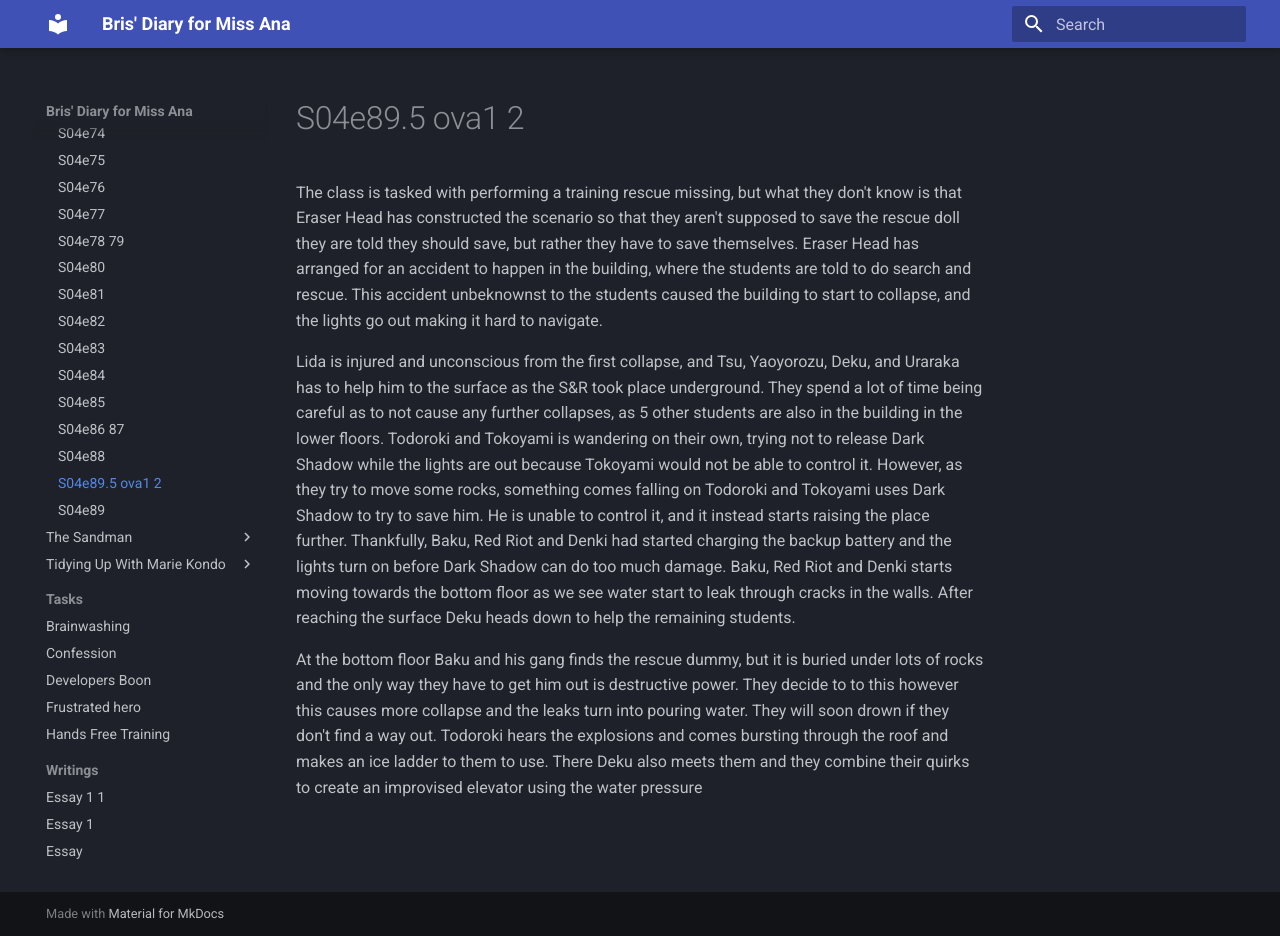
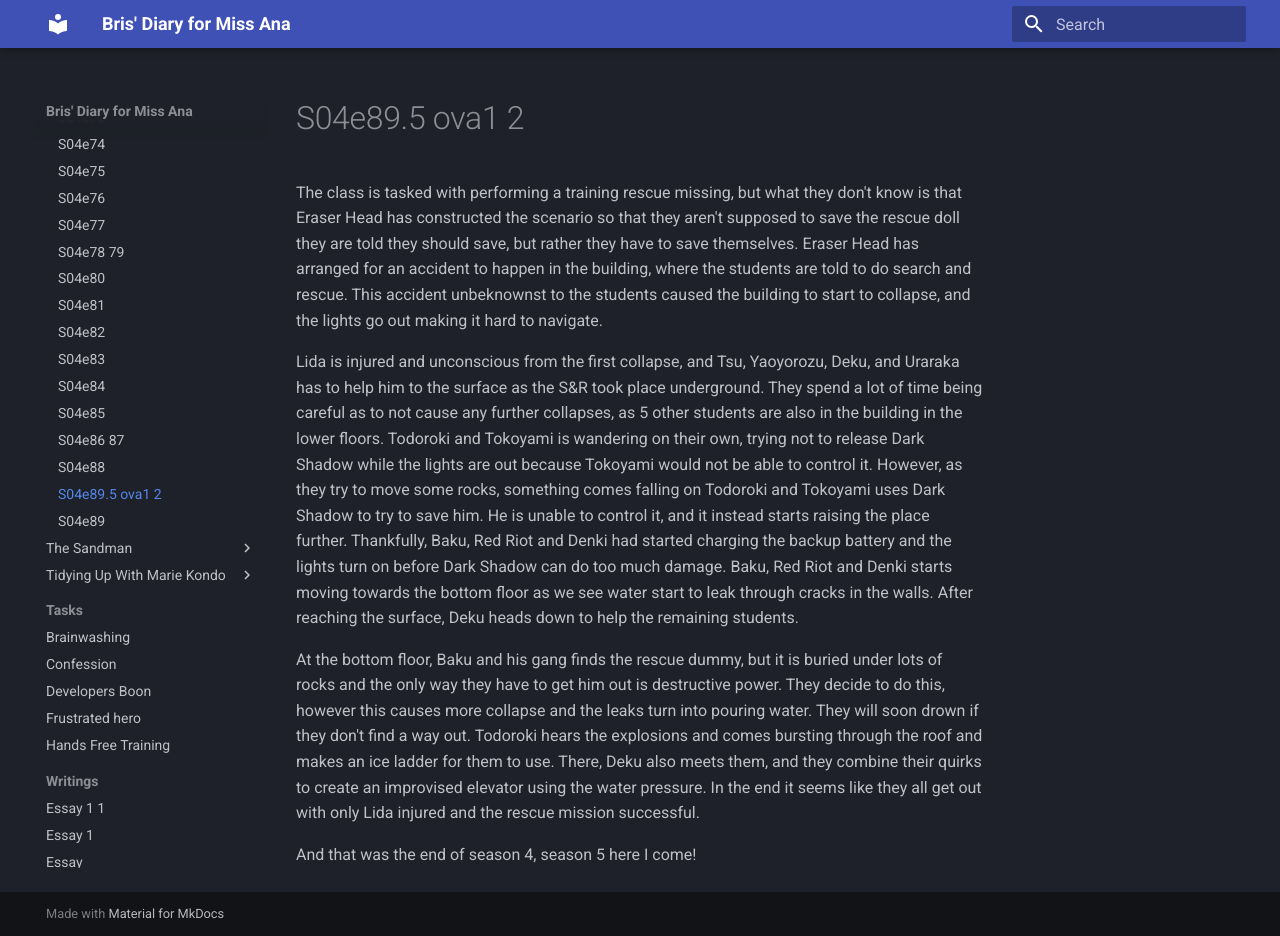
Before and after one commit to bris00/DFMA, an MkDocs documentation site: the page built from diary/Series/My Hero Academia/s04e89.5-ova1-2.md, in a window 1280 px wide and 936 px high. Built offline with MkDocs 1.6.1 and Material for MkDocs 9.7.7, drawn with Linux system fonts in a browser that asks for light colours.

Commit message:
vault backup: 2023-04-13 08:38:24
Affected files:
diary/Series/My Hero Academia/s04e89.5-ova1-2.md

```diff
--- a/diary/Series/My Hero Academia/s04e89.5-ova1-2.md
+++ b/diary/Series/My Hero Academia/s04e89.5-ova1-2.md
@@ -1,5 +1,7 @@
 The class is tasked with performing a training rescue missing, but what they don't know is that Eraser Head has constructed the scenario so that they aren't supposed to save the rescue doll they are told they should save, but rather they have to save themselves. Eraser Head has arranged for an accident to happen in the building, where the students are told to do search and rescue. This accident unbeknownst to the students caused the building to start to collapse, and the lights go out making it hard to navigate.
 
-Lida is injured and unconscious from the first collapse, and Tsu, Yaoyorozu, Deku, and Uraraka has to help him to the surface as the S&R took place underground. They spend a lot of time being careful as to not cause any further collapses, as 5 other students are also in the building in the lower floors. Todoroki and Tokoyami is wandering on their own, trying not to release Dark Shadow while the lights are out because Tokoyami would not be able to control it. However, as they try to move some rocks, something comes falling on Todoroki and Tokoyami uses Dark Shadow to try to save him. He is unable to control it, and it instead starts raising the place further. Thankfully, Baku, Red Riot and Denki had started charging the backup battery and the lights turn on before Dark Shadow can do too much damage. Baku, Red Riot and Denki starts moving towards the bottom floor as we see water start to leak through cracks in the walls. After reaching the surface Deku heads down to help the remaining students.
+Lida is injured and unconscious from the first collapse, and Tsu, Yaoyorozu, Deku, and Uraraka has to help him to the surface as the S&R took place underground. They spend a lot of time being careful as to not cause any further collapses, as 5 other students are also in the building in the lower floors. Todoroki and Tokoyami is wandering on their own, trying not to release Dark Shadow while the lights are out because Tokoyami would not be able to control it. However, as they try to move some rocks, something comes falling on Todoroki and Tokoyami uses Dark Shadow to try to save him. He is unable to control it, and it instead starts raising the place further. Thankfully, Baku, Red Riot and Denki had started charging the backup battery and the lights turn on before Dark Shadow can do too much damage. Baku, Red Riot and Denki starts moving towards the bottom floor as we see water start to leak through cracks in the walls. After reaching the surface, Deku heads down to help the remaining students.
 
-At the bottom floor Baku and his gang finds the rescue dummy, but it is buried under lots of rocks and the only way they have to get him out is destructive power. They decide to to this however this causes more collapse and the leaks turn into pouring water. They will soon drown if they don't find a way out. Todoroki hears the explosions and comes bursting through the roof and makes an ice ladder to them to use. There Deku also meets them and they combine their quirks to create an improvised elevator using the water pressure
+At the bottom floor, Baku and his gang finds the rescue dummy, but it is buried under lots of rocks and the only way they have to get him out is destructive power. They decide to do this, however this causes more collapse and the leaks turn into pouring water. They will soon drown if they don't find a way out. Todoroki hears the explosions and comes bursting through the roof and makes an ice ladder for them to use. There, Deku also meets them, and they combine their quirks to create an improvised elevator using the water pressure. In the end it seems like they all get out with only Lida injured and the rescue mission successful.
+
+And that was the end of season 4, season 5 here I come!
```
